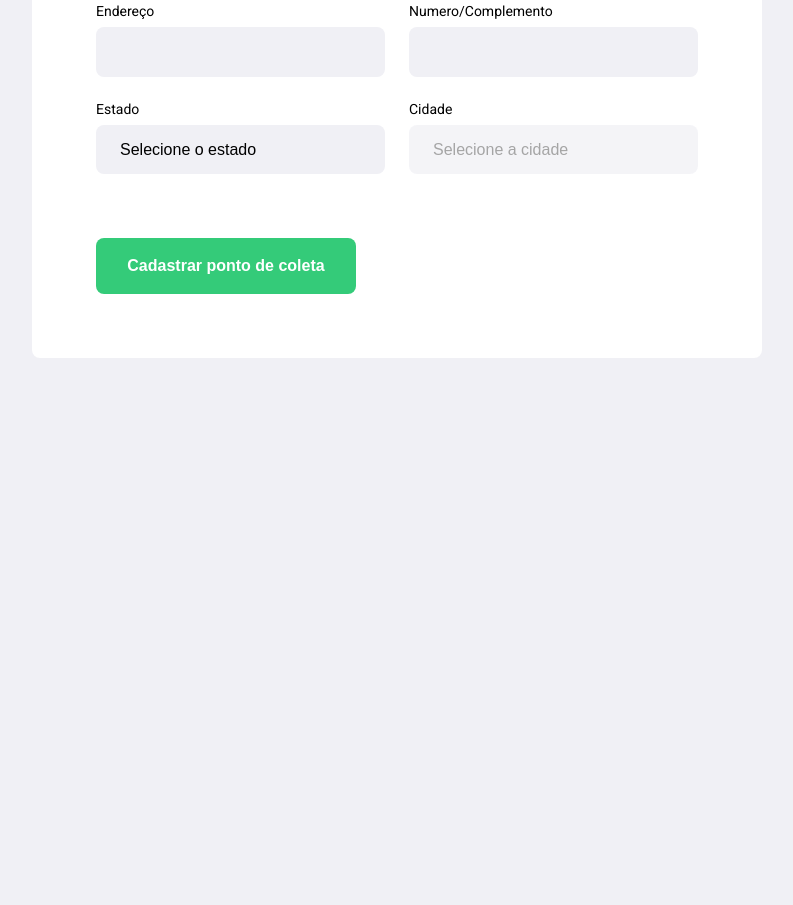
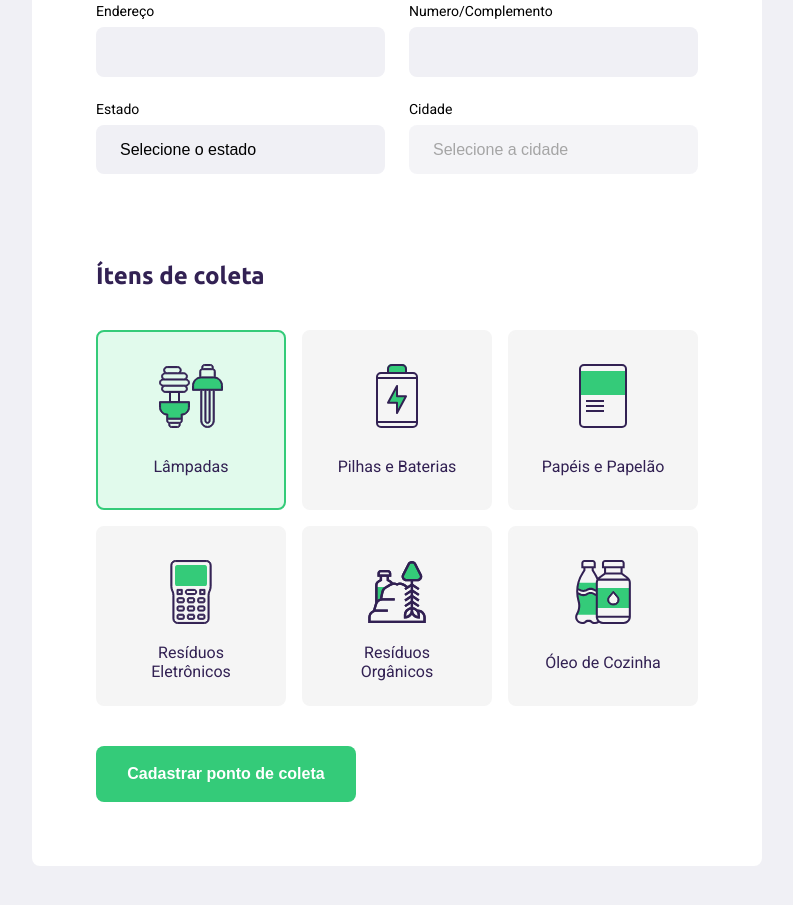
Before and after one commit to faopassos/E-trash, a plain HTML site: page create-point.html in a window 1280 px wide. Shown: the part 505-1410 px from the top of the page, without its empty margins (243-1036 px from the left). Before the commit the page ends 943 px from the top, so only its background shows below. Drawn offline with Linux system fonts and the light colour scheme; no server answers.

Commit message:
create 'item de coleta'

```diff
--- a/create-point.html
+++ b/create-point.html
@@ -64,6 +64,42 @@
       </div>
     </fieldset>
 
+    <fieldset>
+      <legend>
+        <h2>Ítens de coleta</h2>
+      </legend>
+
+        <div class="items-grid">
+          <li data-id="1" class="selected">
+            <img src="./assets/lampadas.svg" alt="lampadas">
+            <span>Lâmpadas</span>
+          </li>
+          <li data-id="2">
+            <img src="./assets/baterias.svg" alt="Pilhas e Baterias">
+            <span>Pilhas e Baterias</span>
+          </li>
+          <li data-id="3">
+            <img src="./assets/papeis-papelao.svg" alt="Papéis e Papelão">
+            <span>Papéis e Papelão</span>
+          </li>
+          <li data-id="4">
+            <img src="./assets/eletronicos.svg" alt="Resíduos Eletrônicos">
+            <span>Resíduos Eletrônicos</span>
+          </li>
+          <li data-id="5">
+            <img src="./assets/organicos.svg" alt="Resíduos Orgânicos">
+            <span>Resíduos Orgânicos</span>
+          </li>
+          <li data-id="6">
+            <img src="./assets/oleo.svg" alt="Óleo de Cozinha">
+            <span>Óleo de Cozinha</span>
+          </li>
+        </div>
+
+        <input type="hidden" name="items">
+
+    </fieldset>
+
     <button type="submit">Cadastrar ponto de coleta</button>
 
   </form>
--- a/scripts/create-point.js
+++ b/scripts/create-point.js
@@ -40,3 +40,27 @@ function getCities(event) {
 document
   .querySelector("select[name=uf]")
   .addEventListener("change", getCities)
+
+// itens de coleta
+
+const itemsToCollect = document.querySelectorAll(".items-grid li");
+
+for (const item of itemsToCollect) {
+  item.addEventListener("click", handleSelectedItem);
+}
+
+let selectedItems = [];
+
+function handleSelectedItem(event) {
+  const itemLi = event.target;
+
+  // add ou remove classe
+  itemLi.classList.toggle("selected");
+
+  const itemId = itemLi.dataset.id;
+
+  const alreadySelected = selectedItems.findIndex(function(item) {
+    const itemFound = item == itemId;
+    return itemFound;
+  })
+}
--- a/styles/create-point.css
+++ b/styles/create-point.css
@@ -104,3 +104,43 @@ form button {
 form button:hover {
   background-color: #2fb86e;
 }
+
+.items-grid {
+  display: grid;
+  grid-template-columns: 1fr 1fr 1fr;
+  gap: 16px;
+}
+
+.items-grid li {
+  background-color: #f5f5f5;
+  list-style: none;
+
+  border: 2px solid #f5f5f5;
+  border-radius: 8px;
+  height: 180px;
+  padding: 32px 24px 16px;
+  display: flex;
+  flex-direction: column;
+  align-items: center;
+  justify-content: space-between;
+  text-align: center;
+  cursor: pointer;
+}
+
+.items-grid li span {
+  margin-top: 12px;
+  flex: 1;
+  display: flex;
+  align-items: center;
+  color: var(--title-color);
+}
+
+.items-grid li.selected {
+  background: #e1faec;
+  border: 2px solid #34cb79;
+}
+
+.items-grid li img,
+.items-grid li span {
+  pointer-events: none;
+}
```
Also changed, not shown: styles/main.css (line endings or trailing spaces).
